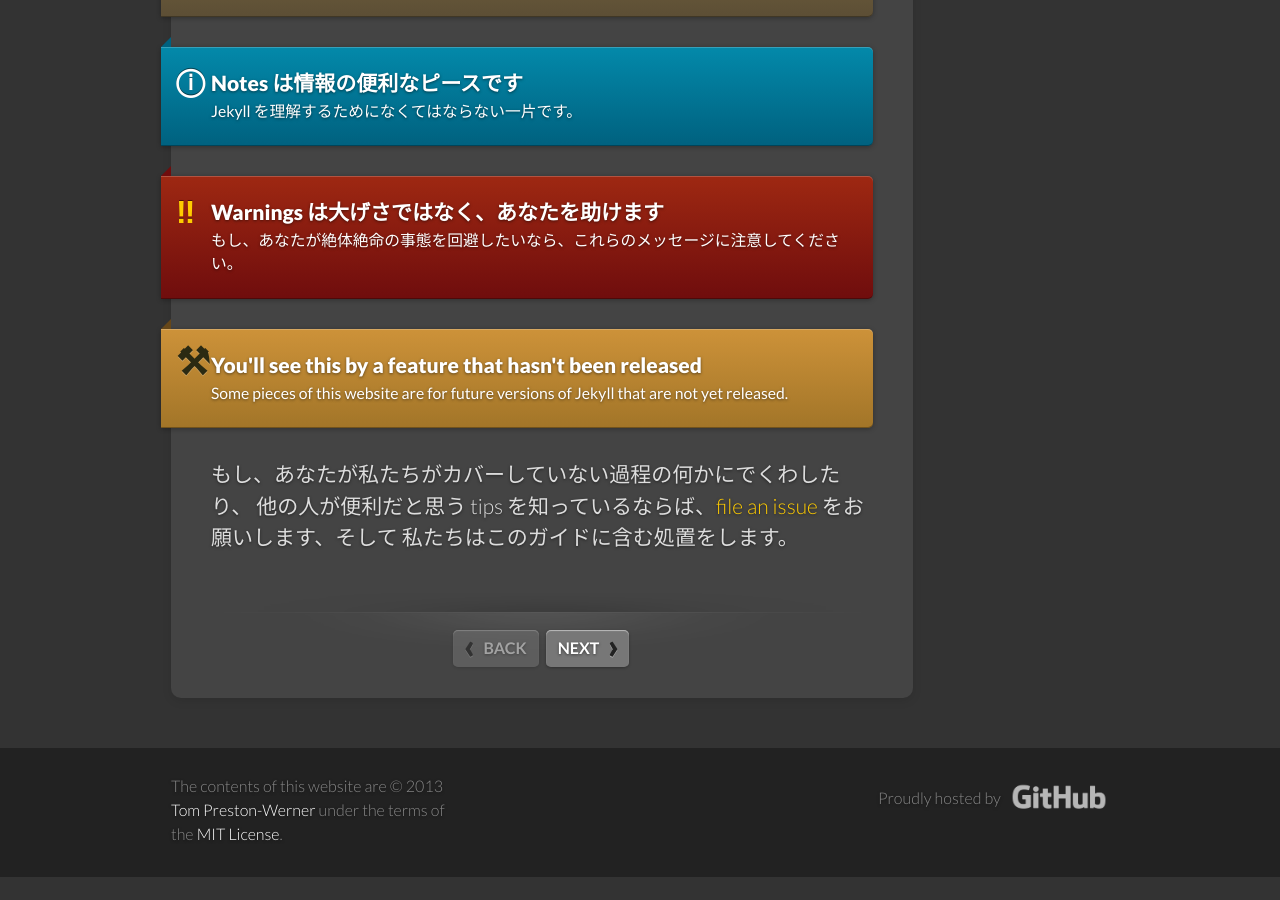
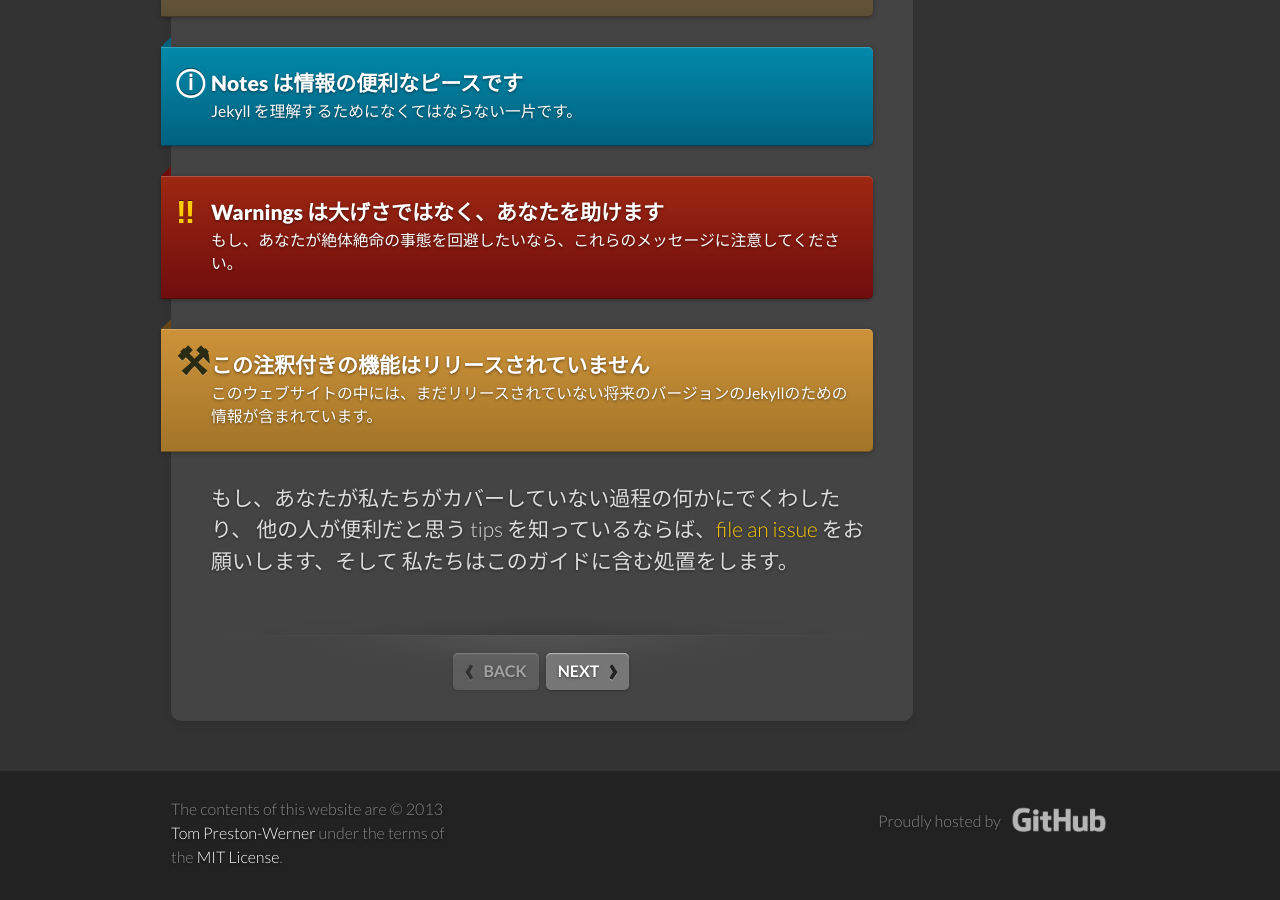
Before and after one commit to jekyllrb-ja/jekyllrb-ja.github.io, a Jekyll site: the page built from docs/index.md, in a window 1280 px wide and 900 px high, scrolled down 1115 px. Built offline with Jekyll 4.4.1, drawn with Linux system fonts in a browser that asks for light colours; some web fonts are replaced; before the commit the page ends 1992 px from its top, so only the background shows below that.

Commit message:
Add missing translation of `index.md`

```diff
--- a/docs/index.md
+++ b/docs/index.md
@@ -111,9 +111,8 @@ hazardous. Here’s what to look out for.
 -->
 
 <div class="note unreleased">
-  <h5>You'll see this by a feature that hasn't been released</h5>
-  <p>Some pieces of this website are for future versions of Jekyll that
-    are not yet released.</p>
+  <h5>この注釈付きの機能はリリースされていません</h5>
+  <p>このウェブサイトの中には、まだリリースされていない将来のバージョンのJekyllのための情報が含まれています。</p>
 </div>
 
 <!--original
```
